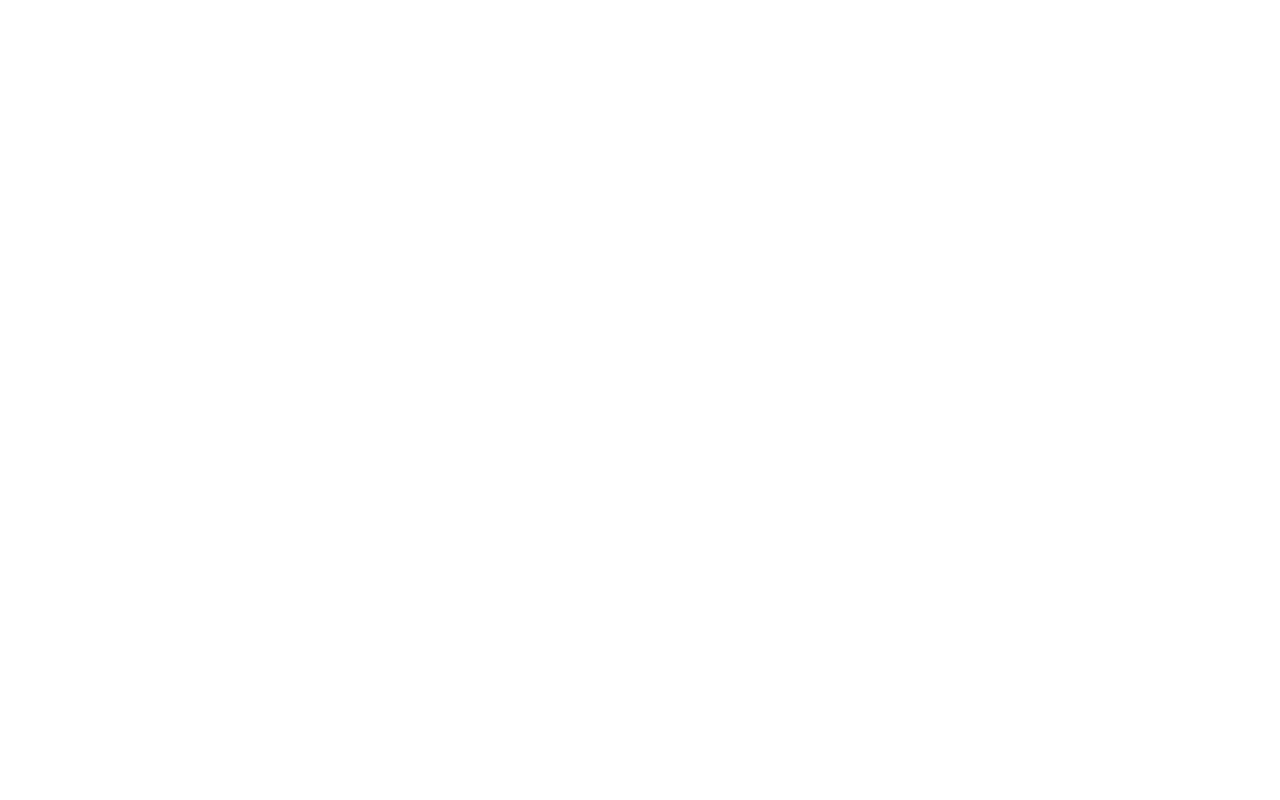
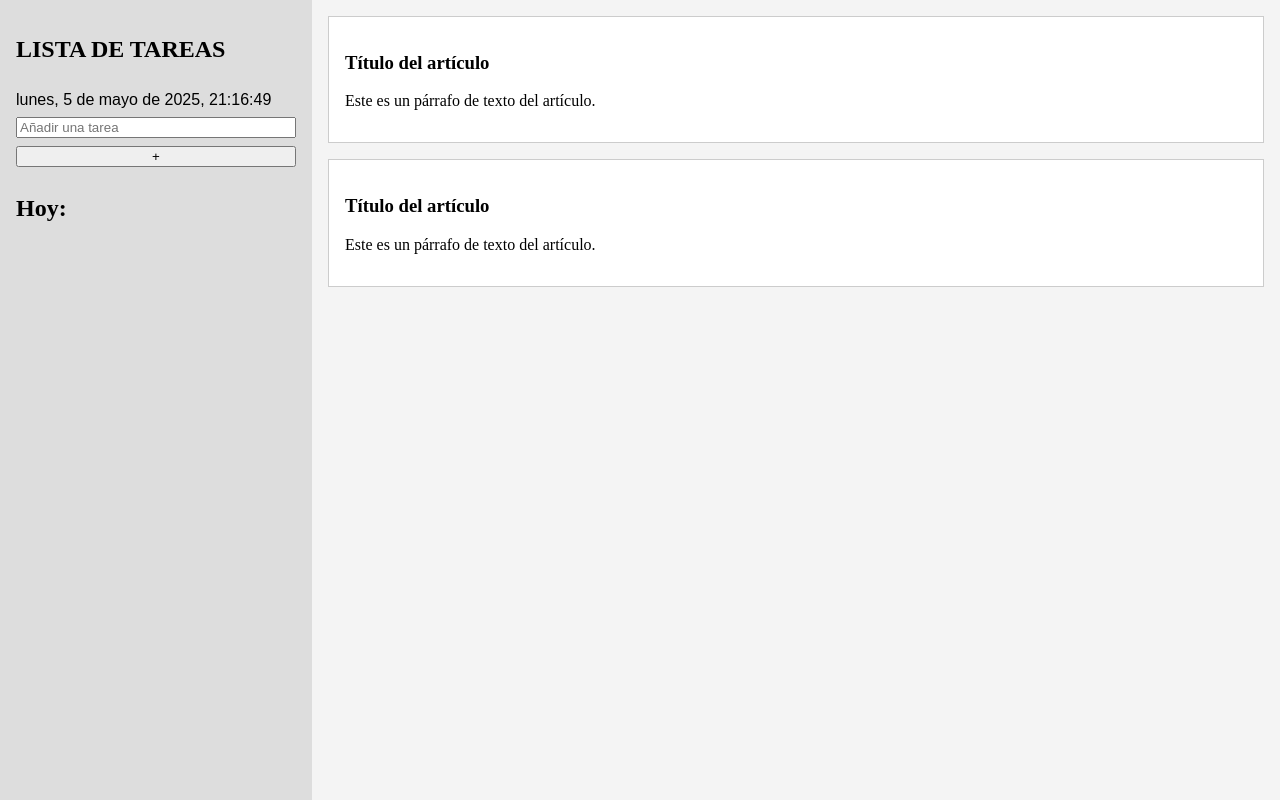
Before and after one commit to 18MIGUEL2003/To-Do-List-con-JavaScript, a plain HTML site: page index.html in a window 1280 px wide. Drawn offline with Linux system fonts and the light colour scheme.

Commit message:
Creando estructura html y aplicando algunos estilos

```diff
--- a/index.html
+++ b/index.html
@@ -1,11 +1,48 @@
 <!DOCTYPE html>
 <html lang="en">
 <head>
-    <meta charset="UTF-8">
-    <meta name="viewport" content="width=device-width, initial-scale=1.0">
-    <title>To-Do list</title>
+  <meta charset="UTF-8">
+  <meta name="viewport" content="width=device-width, initial-scale=1.0">
+  <link rel="stylesheet" href="style.css">
+  <title>To-Do list</title>
 </head>
+<script>
+    function actualizarFechaHora() {
+      const ahora = new Date();
+      const opciones = {
+        weekday: 'long', year: 'numeric', month: 'long',
+        day: 'numeric', hour: '2-digit', minute: '2-digit', second: '2-digit'
+      };
+      const formato = ahora.toLocaleDateString('es-ES', opciones);
+      document.getElementById('fecha-hora').textContent = formato;
+    }
+
+    setInterval(actualizarFechaHora, 1000); // Actualiza cada segundo
+    actualizarFechaHora(); // Inicializa al cargar
+  </script>
 <body>
+    <div class="layout">
+      <header>
+        <nav>
+          <h1>LISTA DE TAREAS</h1>
+          <div id="fecha-hora" style="font-family: Arial; font-size: 16px;"></div>
+          <input type="text" placeholder="Añadir una tarea" />
+          <button>+</button>
+          <h2>Hoy:</h2>
+        </nav>
+      </header>
 
-</body>
+      <main>
+        <article>
+          <h3>Título del artículo</h3>
+          <p>Este es un párrafo de texto del artículo.</p>
+        </article>
+        <article>
+          <h3>Título del artículo</h3>
+          <p>Este es un párrafo de texto del artículo.</p>
+        </article>
+      </main>
+    </div>
+  </body>
+
 </html>
--- /dev/null
+++ b/style.css
@@ -0,0 +1,33 @@
+body {
+    margin: 0;
+  }
+
+  .layout {
+    display: flex;
+    min-height: 100vh;
+  }
+
+  header {
+    width: 280px;
+    background-color: #ddd;
+    padding: 1rem;
+  }
+
+  nav {
+    display: flex;
+    flex-direction: column;
+    gap: 0.5rem;
+  }
+
+  main {
+    flex: 1;
+    padding: 1rem;
+    background-color: #f4f4f4;
+  }
+
+  article {
+    background: white;
+    border: 1px solid #ccc;
+    padding: 1rem;
+    margin-bottom: 1rem;
+  }
```
